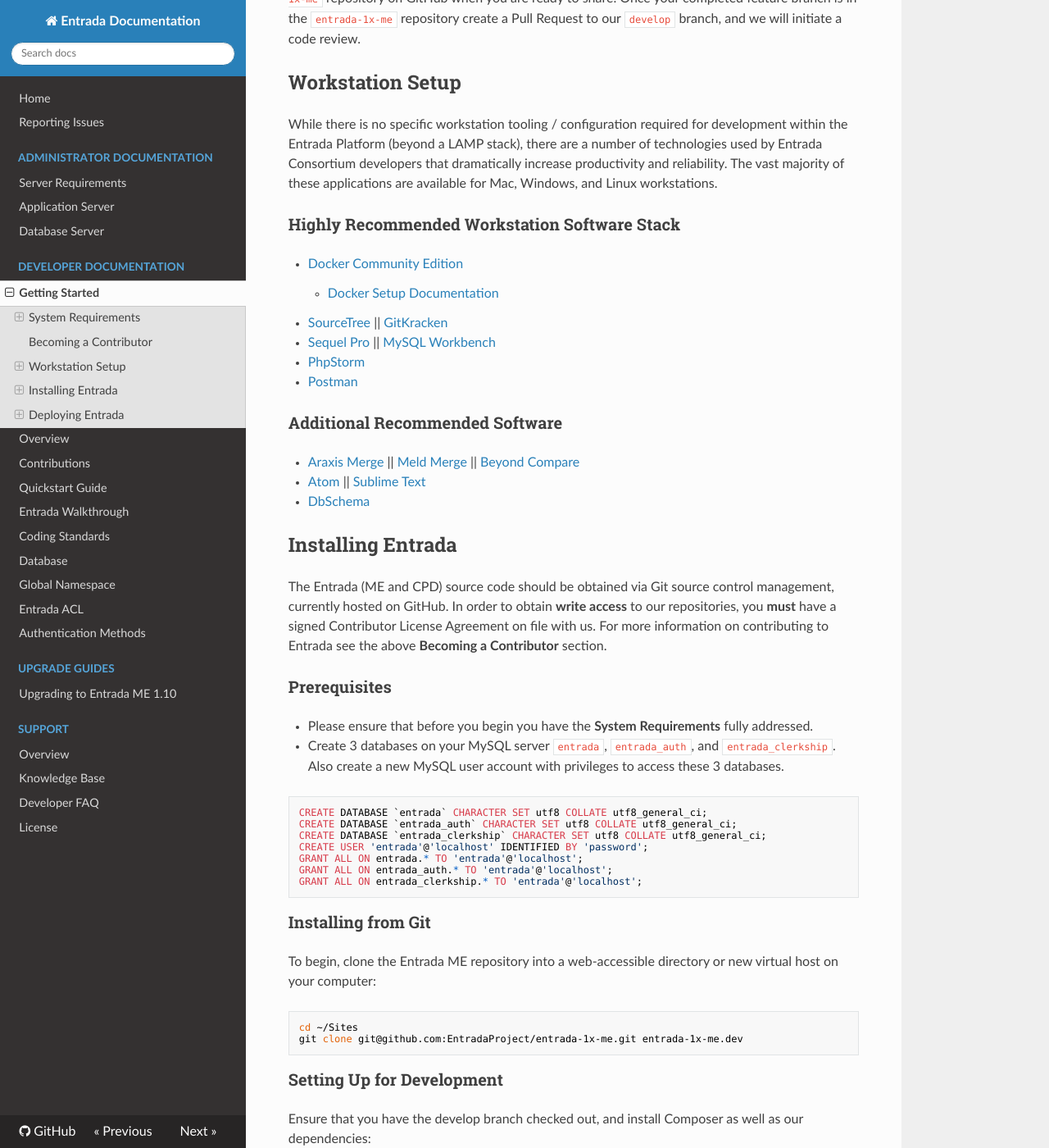
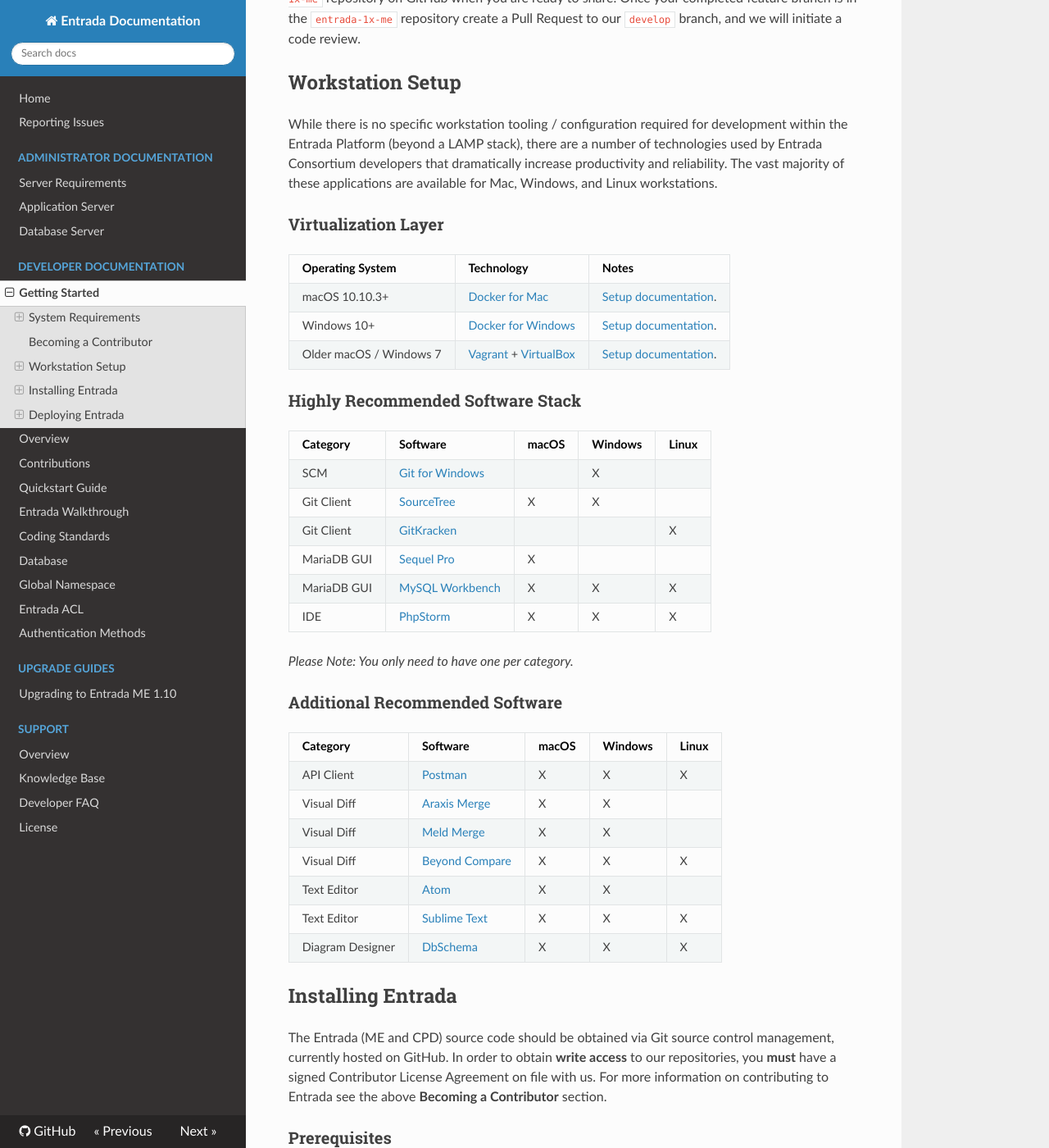
Before and after one commit to pyarmak/entrada-1x-docs, an MkDocs documentation site: the page built from docs/developer/getting-started.md, in a window 1280 px wide and 1400 px high, scrolled down 817 px. Shown: the whole window at 82% size. Built offline with MkDocs 1.6.1, drawn with Linux system fonts in a browser that asks for light colours; nearby versions of some CDN libraries; old or Windows-style settings are respelled for this version of MkDocs.

Commit message:
Updated Getting Started to better indicate Workstation Setup technologies on macOS, Windows, and Linux.

```diff
--- a/docs/developer/getting-started.md
+++ b/docs/developer/getting-started.md
@@ -24,20 +24,38 @@ Once you have permission to contribute to the Entrada repository, you can commit
 
 While there is no specific workstation tooling / configuration required for development within the Entrada Platform (beyond a LAMP stack), there are a number of technologies used by Entrada Consortium developers that dramatically increase productivity and reliability. The vast majority of these applications are available for Mac, Windows, and Linux workstations.
 
-### Highly Recommended Workstation Software Stack
+### Virtualization Layer
 
-- [Docker Community Edition](https://www.docker.com/community-edition)
-    - [Docker Setup Documentation](https://github.com/EntradaProject/entrada-1x-docs/tree/master/resources/docker)
-- [SourceTree](https://www.sourcetreeapp.com) || [GitKracken](https://www.gitkraken.com)
-- [Sequel Pro](https://sequelpro.com) || [MySQL Workbench](https://www.mysql.com/products/workbench)
-- [PhpStorm](https://www.jetbrains.com/phpstorm)
-- [Postman](https://www.getpostman.com)
+| Operating System        | Technology                                                  | Notes                                                                                                           |
+| ----------------------- | ----------------------------------------------------------- | --------------------------------------------------------------------------------------------------------------- |
+| macOS 10.10.3+          | [Docker for Mac](https://www.docker.com/docker-mac)         | [Setup documentation](https://github.com/EntradaProject/entrada-1x-docs/tree/master/resources/docker).   |
+| Windows 10+             | [Docker for Windows](https://www.docker.com/docker-windows) | [Setup documentation](https://github.com/EntradaProject/entrada-1x-docs/tree/master/resources/docker).   |
+| Older macOS / Windows 7 | [Vagrant](https://www.vagrantup.com) + [VirtualBox](https://www.virtualbox.org) | [Setup documentation](https://github.com/EntradaProject/entrada-1x-docs/tree/master/resources/vagrant). |
+
+### Highly Recommended Software Stack
+
+| Category         | Software                                                    | macOS | Windows | Linux |
+| ---------------- | ----------------------------------------------------------- | ----- | ------- | ----- |
+| SCM              | [Git for Windows](https://git-scm.com/downloads)            |       | X       |       |
+| Git Client       | [SourceTree](https://www.sourcetreeapp.com)                 | X     | X       |       |
+| Git Client       | [GitKracken](https://www.gitkraken.com)                     |       |         | X     |
+| MariaDB GUI      | [Sequel Pro](https://sequelpro.com)                         | X     |         |       |
+| MariaDB GUI      | [MySQL Workbench](https://www.mysql.com/products/workbench) | X     | X       | X     |
+| IDE              | [PhpStorm](https://www.jetbrains.com/phpstorm)              | X     | X       | X     |
+
+*Please Note: You only need to have one per category.*
 
 ### Additional Recommended Software
 
-- [Araxis Merge](https://www.araxis.com/merge) || [Meld Merge](http://meldmerge.org) || [Beyond Compare](https://www.scootersoftware.com)
-- [Atom](https://atom.io) || [Sublime Text](https://www.sublimetext.com)
-- [DbSchema](http://www.dbschema.com)
+| Category         | Software                                                    | macOS | Windows | Linux |
+| ---------------- | ----------------------------------------------------------- | ----- | ------- | ----- |
+| API Client       | [Postman](https://www.getpostman.com)                       | X     | X       | X     |
+| Visual Diff      | [Araxis Merge](https://www.araxis.com/merge)                | X     | X       |       |
+| Visual Diff      | [Meld Merge](http://meldmerge.org)                          | X     | X       |       |
+| Visual Diff      | [Beyond Compare](https://www.scootersoftware.com)           | X     | X       | X     |
+| Text Editor      | [Atom](https://atom.io)                                     | X     | X       |       |
+| Text Editor      | [Sublime Text](https://www.sublimetext.com)                 | X     | X       | X     |
+| Diagram Designer | [DbSchema](https://www.dbschema.com)                        | X     | X       | X     |
 
 ## Installing Entrada
 
```
